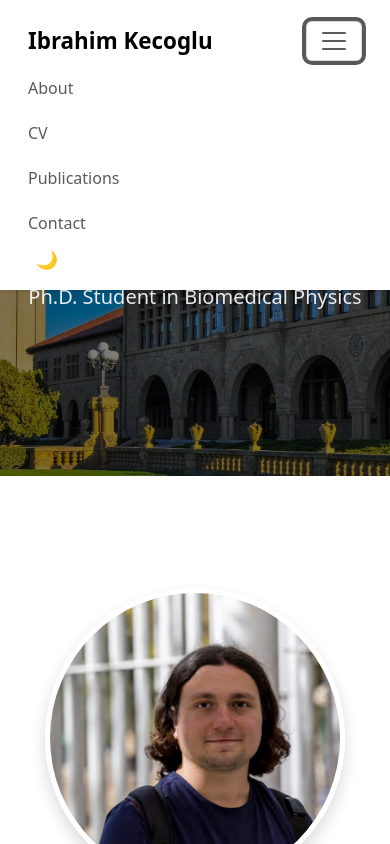
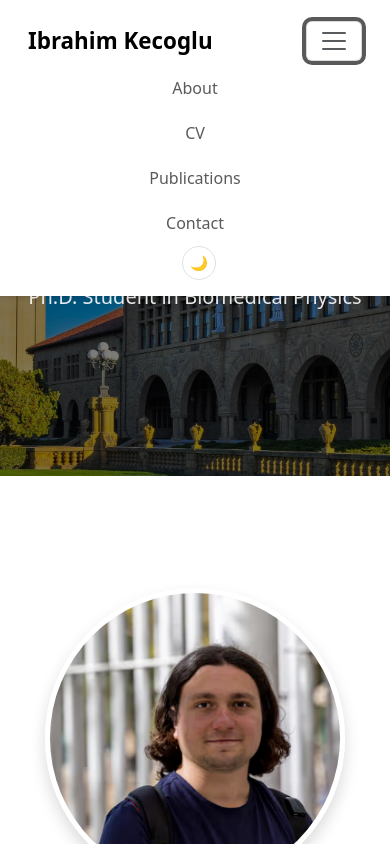
Before and after one commit to ikecoglu/ikecoglu.github.io, a website: page index.html in a window 390 px wide. Both pictures are taken after a click on the button "Toggle navigation". Shown: the top 844 px of the page. Drawn offline with nearby package versions, Linux system fonts and the light colour scheme.

Commit message:
Refactor navbar, theme toggle, and styles
Move and restyle the theme toggle into the navbar (added align-items-center and a nav-item wrapper), and replace navbar classes to use Bootstrap color utilities (bg-body). Change CV and Contact sections to bg-body-tertiary and swap social buttons from btn-outline-dark to btn-outline-secondary. Update CSS: remove the forced navbar background override and redesign #theme-toggle as a circular icon button with sizing, border, hover state and smoother typography. These tweaks align the header and controls with Bootstrap color modes and improve visual consistency.

```diff
--- a/index.html
+++ b/index.html
@@ -54,16 +54,15 @@
   </section>
 
   <!-- Navigation Bar -->
-  <nav class="navbar navbar-expand-lg navbar-light bg-white fixed-top">
+  <nav class="navbar navbar-expand-lg fixed-top bg-body">
     <div class="container">
       <a class="navbar-brand" href="#">Ibrahim Kecoglu</a>
       <button class="navbar-toggler" type="button" data-bs-toggle="collapse" data-bs-target="#navbarNav"
               aria-controls="navbarNav" aria-expanded="false" aria-label="Toggle navigation">
         <span class="navbar-toggler-icon"></span>
       </button>
-
       <div class="collapse navbar-collapse" id="navbarNav">
-        <ul class="navbar-nav ms-auto">
+        <ul class="navbar-nav ms-auto align-items-center">
           <li class="nav-item">
             <a class="nav-link" href="#about">About</a>
           </li>
@@ -76,10 +75,12 @@
           <li class="nav-item">
             <a class="nav-link" href="#contact">Contact</a>
           </li>
+          <li class="nav-item ms-2">
+            <button id="theme-toggle" aria-label="Toggle dark mode">
+              <span class="theme-icon">🌙</span>
+            </button>
+          </li>
         </ul>
-        <button id="theme-toggle" title="Toggle dark mode">
-          <span class="theme-icon">🌙</span>
-        </button>
       </div>
     </div>
   </nav>
@@ -123,7 +124,7 @@
     </section>
 
     <!-- CV Section -->
-    <section id="cv" class="bg-light">
+    <section id="cv" class="bg-body-tertiary">
       <div class="row justify-content-center fade-in">
         <div class="col-md-10 text-center">
           <h2>Curriculum Vitae</h2>
@@ -151,7 +152,7 @@
     </section>
 
     <!-- Contact Section -->
-    <section id="contact" class="bg-light">
+    <section id="contact" class="bg-body-tertiary">
       <div class="row justify-content-center fade-in">
         <div class="col-md-10">
           <h2 class="text-center mb-4">Contact</h2>
@@ -166,9 +167,9 @@
             </p>
             <div class="mt-4">
               <!-- Add your social/professional links -->
-              <a href="https://www.linkedin.com/in/ibrahimkecoglu/" target="_blank" rel="noopener noreferrer" class="btn btn-outline-dark mx-2">LinkedIn</a>
-              <a href="https://github.com/ikecoglu" target="_blank" rel="noopener noreferrer" class="btn btn-outline-dark mx-2">GitHub</a>
-              <a href="https://scholar.google.com/citations?user=ltzLUjEAAAAJ&amp;hl=en&amp;inst=5746887945952177237&amp;oi=ao" target="_blank" rel="noopener noreferrer" class="btn btn-outline-dark mx-2">Google Scholar</a>
+              <a href="https://www.linkedin.com/in/ibrahimkecoglu/" target="_blank" rel="noopener noreferrer" class="btn btn-outline-secondary mx-2">LinkedIn</a>
+              <a href="https://github.com/ikecoglu" target="_blank" rel="noopener noreferrer" class="btn btn-outline-secondary mx-2">GitHub</a>
+              <a href="https://scholar.google.com/citations?user=ltzLUjEAAAAJ&amp;hl=en&amp;inst=5746887945952177237&amp;oi=ao" target="_blank" rel="noopener noreferrer" class="btn btn-outline-secondary mx-2">Google Scholar</a>
             </div>
           </div>
         </div>
--- a/styles.css
+++ b/styles.css
@@ -31,7 +31,6 @@ body {
 .navbar {
   box-shadow: 0 2px 4px var(--ik-shadow);
   padding: 1rem;
-  background-color: var(--bs-body-bg) !important;
 }
 
 .navbar-brand {
@@ -45,12 +44,22 @@ body {
 }
 
 #theme-toggle {
-  background: none;
-  border: none;
-  font-size: 1.1rem;
-  padding: 0.25rem 0.5rem;
+  display: flex;
+  align-items: center;
+  justify-content: center;
+  width: 34px;
+  height: 34px;
+  padding: 0;
+  border-radius: 50%;
+  border: 1px solid var(--bs-border-color);
+  background: transparent;
   cursor: pointer;
-  line-height: 1;
+  font-size: 0.9rem;
+  transition: background-color 0.2s;
+}
+
+#theme-toggle:hover {
+  background-color: var(--bs-border-color);
 }
 
 section {
```
